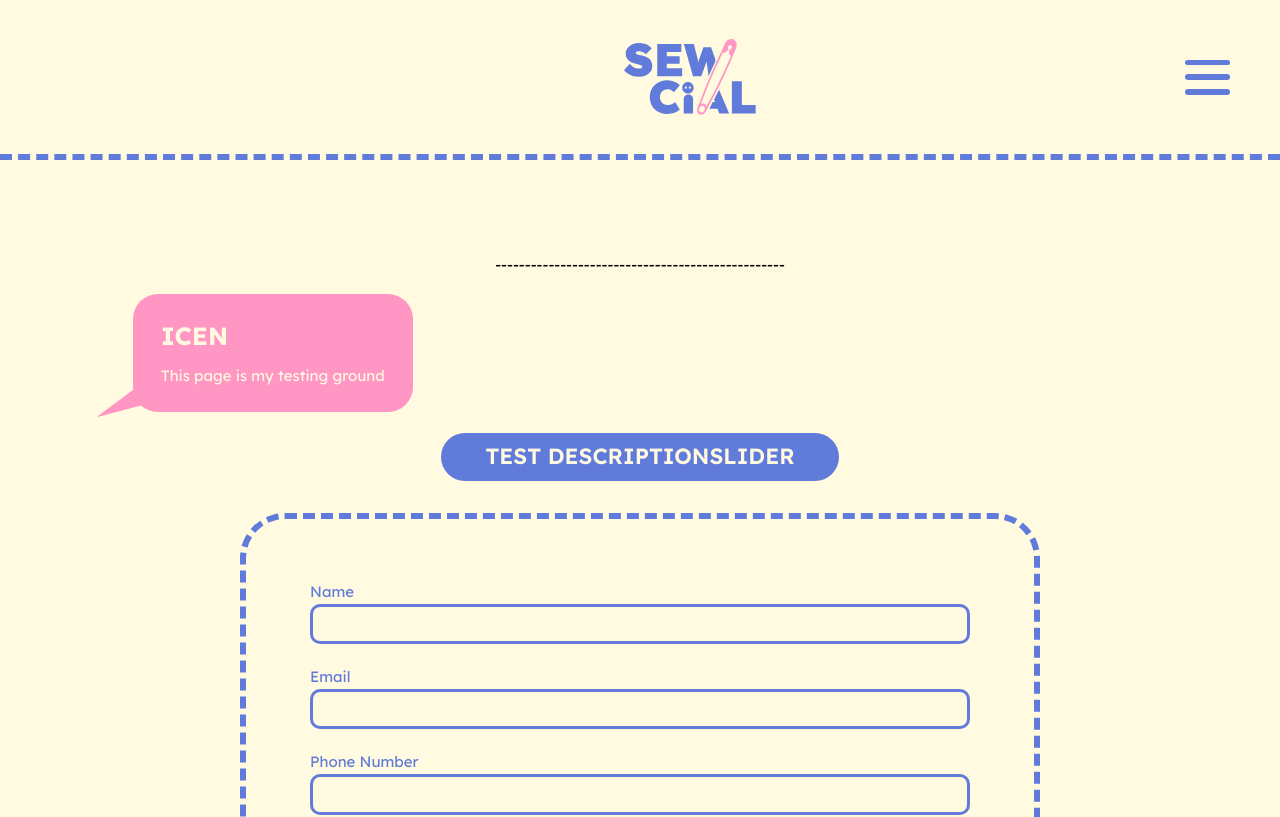
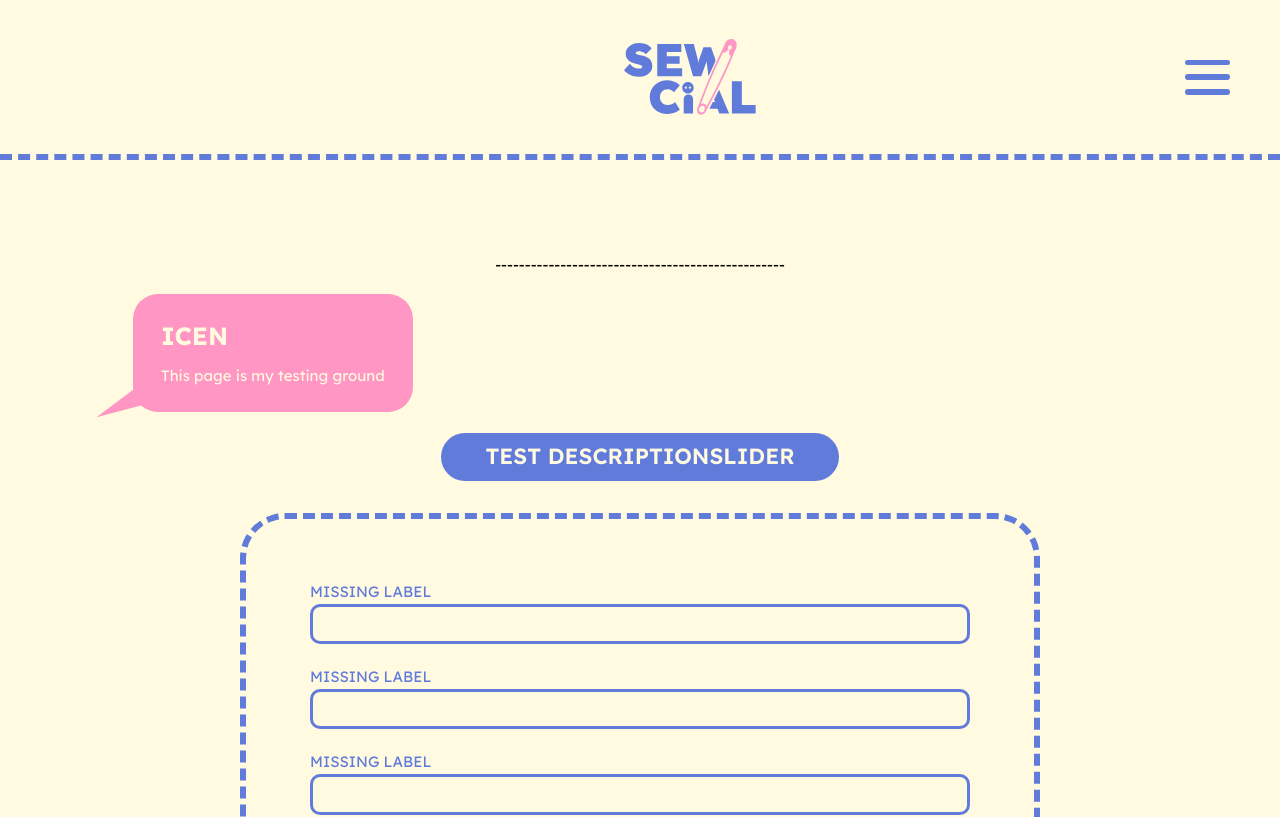
Before and after one commit to VincentAmante/sewcial-old, a Vue app: page /test-icen in a window 1280 px wide. Shown: the top 817 px of the page. Built offline with nearby package versions, Linux system fonts and the light colour scheme.

Commit message:
Update ContactField.vue

```diff
--- a/src/components/FormFields/ContactField.vue
+++ b/src/components/FormFields/ContactField.vue
@@ -36,7 +36,7 @@
 
 <template>
     <label :for="name" class="error">
-        <p><slot name="label">MISSING LABEL</slot></p>
+        <p><slot>MISSING LABEL</slot></p>
         <input :type="type" :name="name" id="" :placeholder="placeholder" v-model.lazy="textInput" :required="isRequired">
     </label>
 </template>
```
